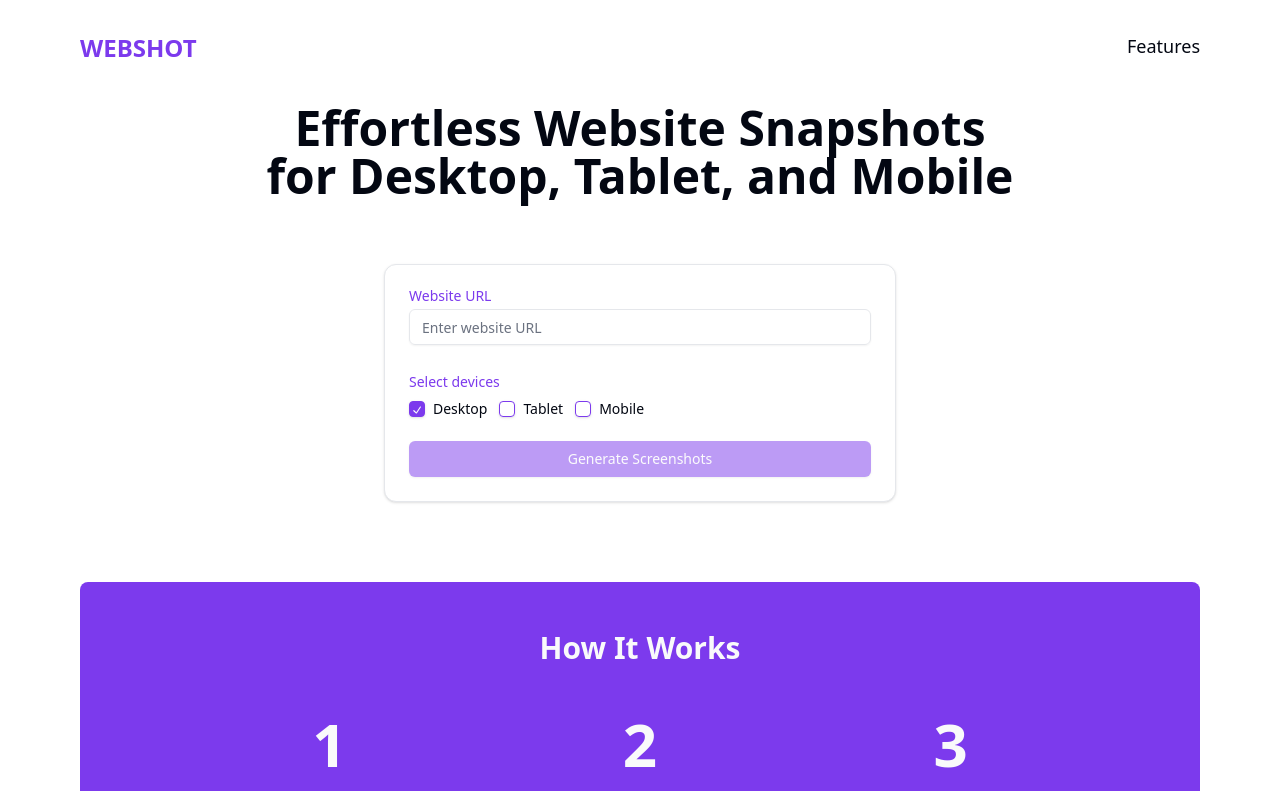
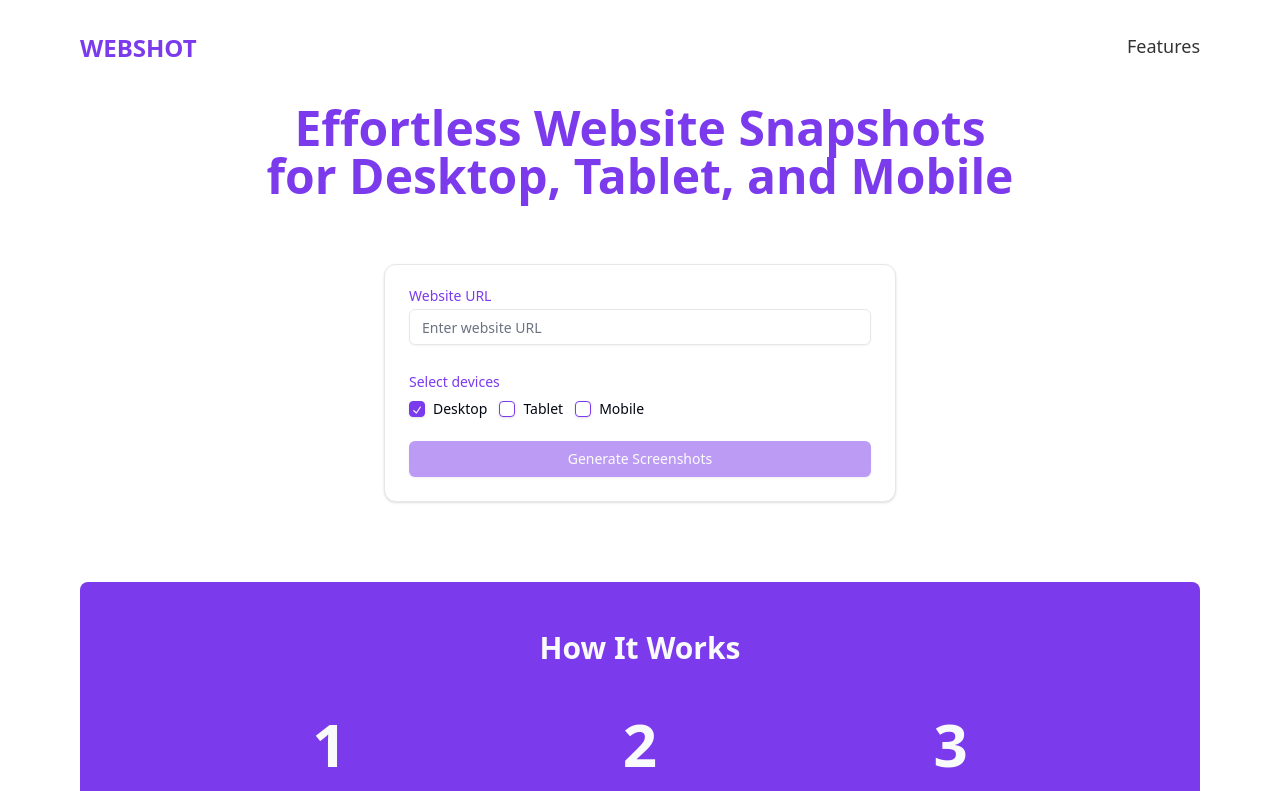
Before and after one commit to amanDhiran/website-screenshot, a Next.js app: page / in a window 1280 px wide. Shown: the top 791 px of the page. Built offline with nearby package versions, Linux system fonts and the light colour scheme.

Commit message:
improve UI

```diff
--- a/app/page.tsx
+++ b/app/page.tsx
@@ -9,7 +9,7 @@ export default function Home() {
   return (
     <div className="container mx-auto p-4">
       <div className="mb-16 mt-6">
-        <h1 className="text-3xl lg:text-5xl max-w-3xl mx-auto text-center font-bold">
+        <h1 className="text-3xl lg:text-5xl max-w-3xl mx-auto text-primary text-center font-bold">
           Effortless Website Snapshots for Desktop, Tablet, and Mobile
         </h1>
       </div>
--- a/components/Footer.tsx
+++ b/components/Footer.tsx
@@ -13,7 +13,7 @@ export function Footer() {
           rel="noopener noreferrer"
           className="hover:text-foreground"
         >
-            <p className="text-muted-foreground hover:text-foreground transition-colors">
+            <p className="text-muted-foreground hover:text-primary transition-colors">
             @amanDhiran
             </p>
         </a>
--- a/components/Navbar.tsx
+++ b/components/Navbar.tsx
@@ -9,7 +9,7 @@ export function Navbar() {
     <div className="flex pt-8 px-4 max-w-6xl m-auto justify-between">
       <h1 className="text-2xl font-extrabold text-primary">WEBSHOT</h1>
       <div>
-        <a href="#features" className="hover:text-primary text-lg font-medium">Features</a>
+        <a href="#features" className="hover:text-primary text-black/80 transition-colors text-lg font-medium">Features</a>
       </div>
     </div>
   );
```
